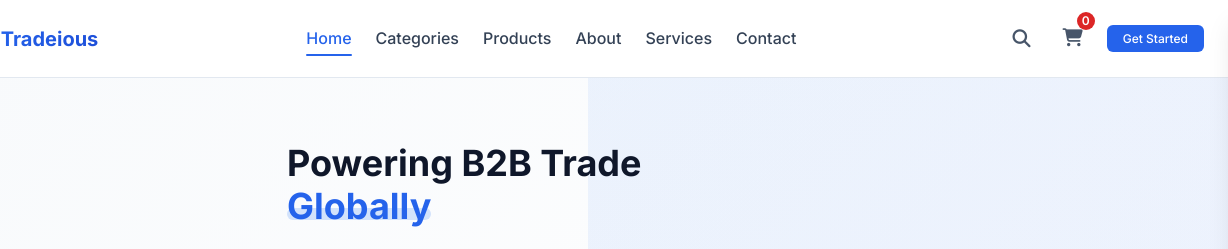
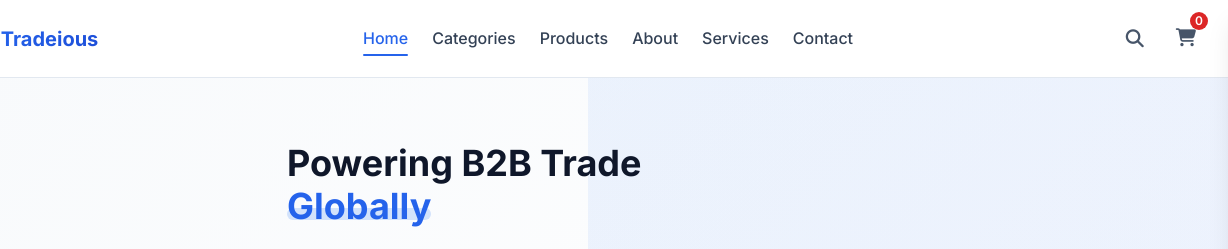
Before and after one commit to FAHAD-Dvops/Tradeious, a plain HTML site: page index.html in a window 1280 px wide. Shown: the top 249 px of the page, 52-1280 px from the left. Drawn offline with Linux system fonts and the light colour scheme.

Commit message:
remove get started button

```diff
--- a/index.html
+++ b/index.html
@@ -43,7 +43,7 @@
                     <i class="fas fa-shopping-cart"></i>
                     <span class="cart-count">0</span>
                 </a>
-                <a href="#" class="btn btn-primary btn-sm">Get Started</a>
+                <!-- <a href="#" class="btn btn-primary btn-sm">Get Started</a> -->
                 <button class="mobile-toggle" id="mobileToggle" aria-label="Toggle menu">
                     <i class="fas fa-bars"></i>
                 </button>
```
